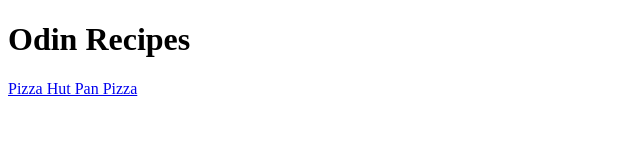
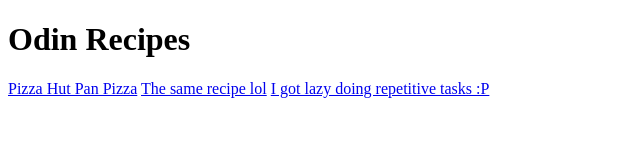
Before and after one commit to YouthHalo/odin-recipes, a plain HTML site: page index.html in a window 1280 px wide. Shown: the whole page, without its empty margins (0-640 px from the left). Drawn offline with Linux system fonts and the light colour scheme.

Commit message:
Update index.html to kinda fulfill project tasks

```diff
--- a/index.html
+++ b/index.html
@@ -8,5 +8,7 @@
 <body>
     <h1>Odin Recipes</h1>
     <a href="./recipes/pizzaHutCopycat.html">Pizza Hut Pan Pizza</a>
+    <a href="./recipes/pizzaHutCopycat.html">The same recipe lol</a>
+    <a href="./recipes/pizzaHutCopycat.html">I got lazy doing repetitive tasks :P</a>
 </body>
 </html>
```
